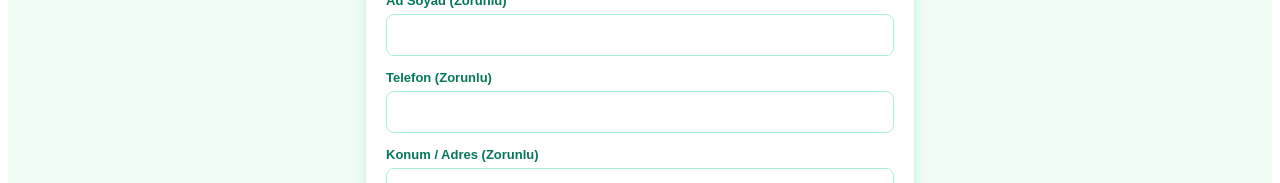
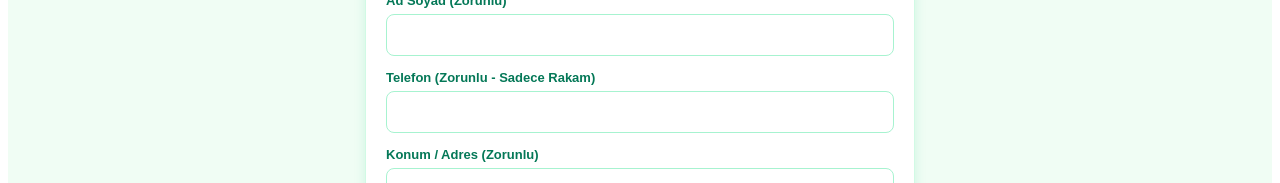
Before and after one commit to oguzhhankara/hanka-mobil-web, a Next.js app: page /randevu in a window 1280 px wide. Shown: the part 373-556 px from the top of the page. Built offline with nearby package versions, Linux system fonts and the light colour scheme.

Commit message:
Update page.tsx

```diff
--- a/app/randevu/page.tsx
+++ b/app/randevu/page.tsx
@@ -117,9 +117,7 @@ function RandevuFormContent() {
           <div style={{ backgroundColor: "#ffffff", padding: "35px 25px", borderRadius: "16px", boxShadow: "0 4px 12px rgba(16, 185, 129, 0.15)", border: "1px solid #d1fae5", textAlign: "center" }}>
             <div style={{ fontSize: "50px", marginBottom: "15px" }}>🎉</div>
             <h2 style={{ fontSize: "22px", fontWeight: "bold", color: "#065f46", marginBottom: "10px" }}>Randevunuz Başarıyla Alındı!</h2>
-            <p style={{ color: "#374151", fontSize: "14px", marginBottom: "25px", lineHeight: "1.5", fontWeight: "500" }}>
-              Randevunuz bize iletilmiştir. Daha hızlı ilerlemek için aşağıdaki butona tıklayarak WhatsApp üzerinden mesaj atabilirsiniz.
-            </p>
+            <p style={{ color: "#374151", fontSize: "14px", marginBottom: "25px", lineHeight: "1.5", fontWeight: "500" }}>Randevunuz bize iletilmiştir. Daha hızlı ilerlemek için aşağıdaki butona tıklayarak WhatsApp üzerinden mesaj atabilirsiniz.</p>
             <a href={`https://wa.me/905367793561?text=${encodeURIComponent(`🚗 *Yeni Randevu!*\n👤 Ad Soyad: ${successDetails.guest_info.name}\n📞 Tel: ${successDetails.guest_info.phone}\n🛠️ Hizmet: ${successDetails.service_type}\n📅 Tarih: ${successDetails.appointment_date.replace('T', ' ')}`)}`} target="_blank" style={{ display: "block", backgroundColor: "#25d366", color: "white", padding: "14px", fontWeight: "bold", borderRadius: "10px", textDecoration: "none", fontSize: "15px", marginBottom: "12px" }}>💬 WhatsApp ile Bildir</a>
             <button onClick={() => router.push("/")} style={{ width: "100%", backgroundColor: "#047857", color: "white", padding: "12px", fontWeight: "bold", borderRadius: "10px", border: "none", cursor: "pointer", fontSize: "14px" }}>Ana Sayfaya Dön</button>
           </div>
@@ -142,7 +140,19 @@ function RandevuFormContent() {
                 <div style={{ flex: 1, minWidth: "120px" }}><label style={labelStyle}>Saat Seç</label><select value={time} onChange={(e) => setTime(e.target.value)} style={inputStyle}>{allSlots.map(slot => (<option key={slot} value={slot} disabled={disabledSlots.includes(slot)} style={{ color: disabledSlots.includes(slot) ? "#9ca3af" : "#111827", backgroundColor: disabledSlots.includes(slot) ? "#f3f4f6" : "#ffffff" }}>{slot} {disabledSlots.includes(slot) ? "❌ (Dolu)" : "✅ Müsait"}</option>))}</select></div>
               </div>
               <div><label style={labelStyle}>Ad Soyad (Zorunlu)</label><input type="text" required value={name} onChange={(e) => setName(e.target.value)} style={inputStyle} /></div>
-              <div><label style={labelStyle}>Telefon (Zorunlu)</label><input type="tel" required value={phone} onChange={(e) => setPhone(e.target.value)} style={inputStyle} /></div>
+
+              {/* TELEFON ALANI BURADA DEĞİŞTİ */}
+              <div>
+                <label style={labelStyle}>Telefon (Zorunlu - Sadece Rakam)</label>
+                <input
+                  type="tel"
+                  required
+                  value={phone}
+                  onChange={(e) => setPhone(e.target.value.replace(/[^0-9]/g, ''))}
+                  style={inputStyle}
+                />
+              </div>
+
               <div><label style={labelStyle}>Konum / Adres (Zorunlu)</label><input type="text" required value={location} onChange={(e) => setLocation(e.target.value)} style={inputStyle} /></div>
               <div><label style={labelStyle}>Ek İstekler</label><textarea value={note} onChange={(e) => setNote(e.target.value)} style={{ ...inputStyle, minHeight: "80px" }} /></div>
               <button type="submit" disabled={loading} style={{ backgroundColor: "#047857", color: "white", padding: "14px", fontWeight: "bold", borderRadius: "8px", border: "none", cursor: "pointer", fontSize: "15px", marginTop: "10px", width: "100%" }}>{loading ? "Kaydediliyor..." : "Randevu Oluştur"}</button>
```
